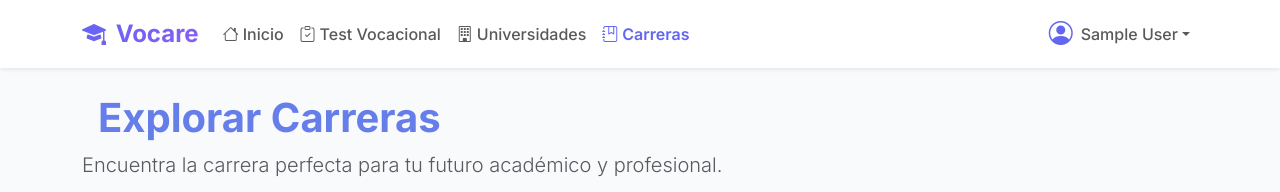
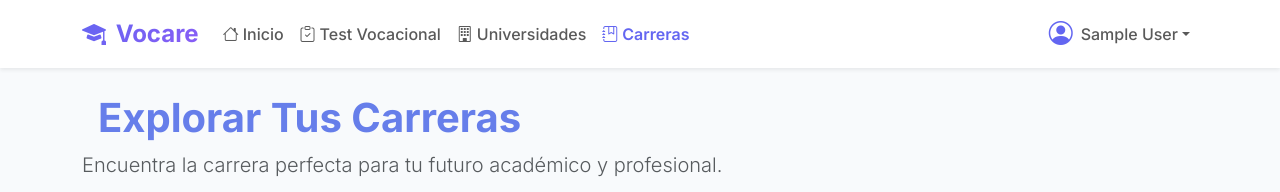
Before and after one commit to Andres12345-debug/proyecto-dv-master, an Angular app: page /careers in a window 1280 px wide. Shown: the top 192 px of the page. Built offline with nearby package versions, Linux system fonts and the light colour scheme; no server answers; sample sign-in values are in the browser's storage.

Commit message:
Cambios DylanJ

```diff
--- a/src/app/features/careers/career-list/career-list.component.ts
+++ b/src/app/features/careers/career-list/career-list.component.ts
@@ -14,7 +14,7 @@ import { Career } from "../../../core/models/career.model"
       <div class="page-header">
         <h1 class="display-6 fw-bold text-primary-custom mb-2">
           <i class="material-icons me-3"></i>
-          Explorar Carreras
+          Explorar Tus Carreras
         </h1>
         <p class="lead text-muted">
           Encuentra la carrera perfecta para tu futuro académico y profesional.
```
